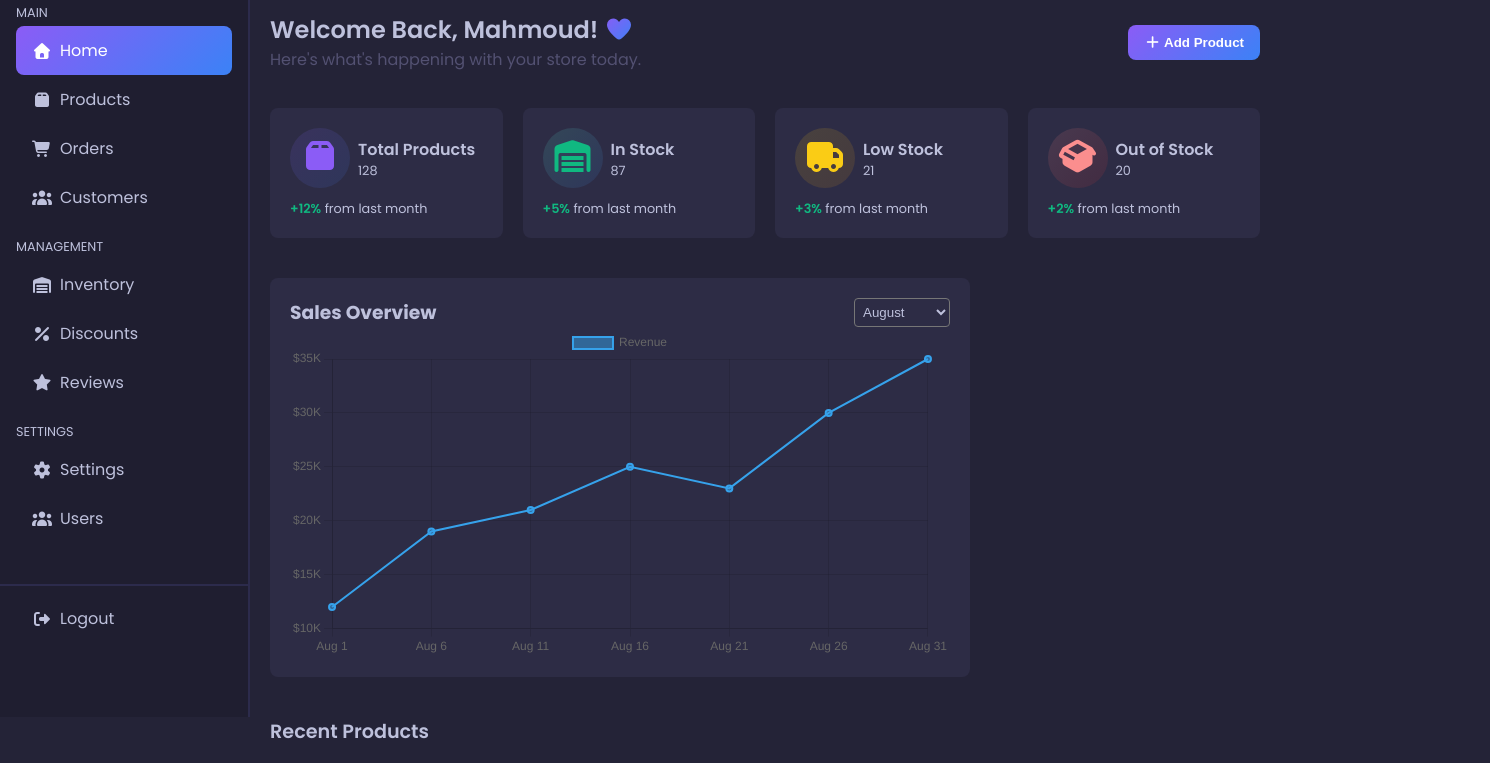
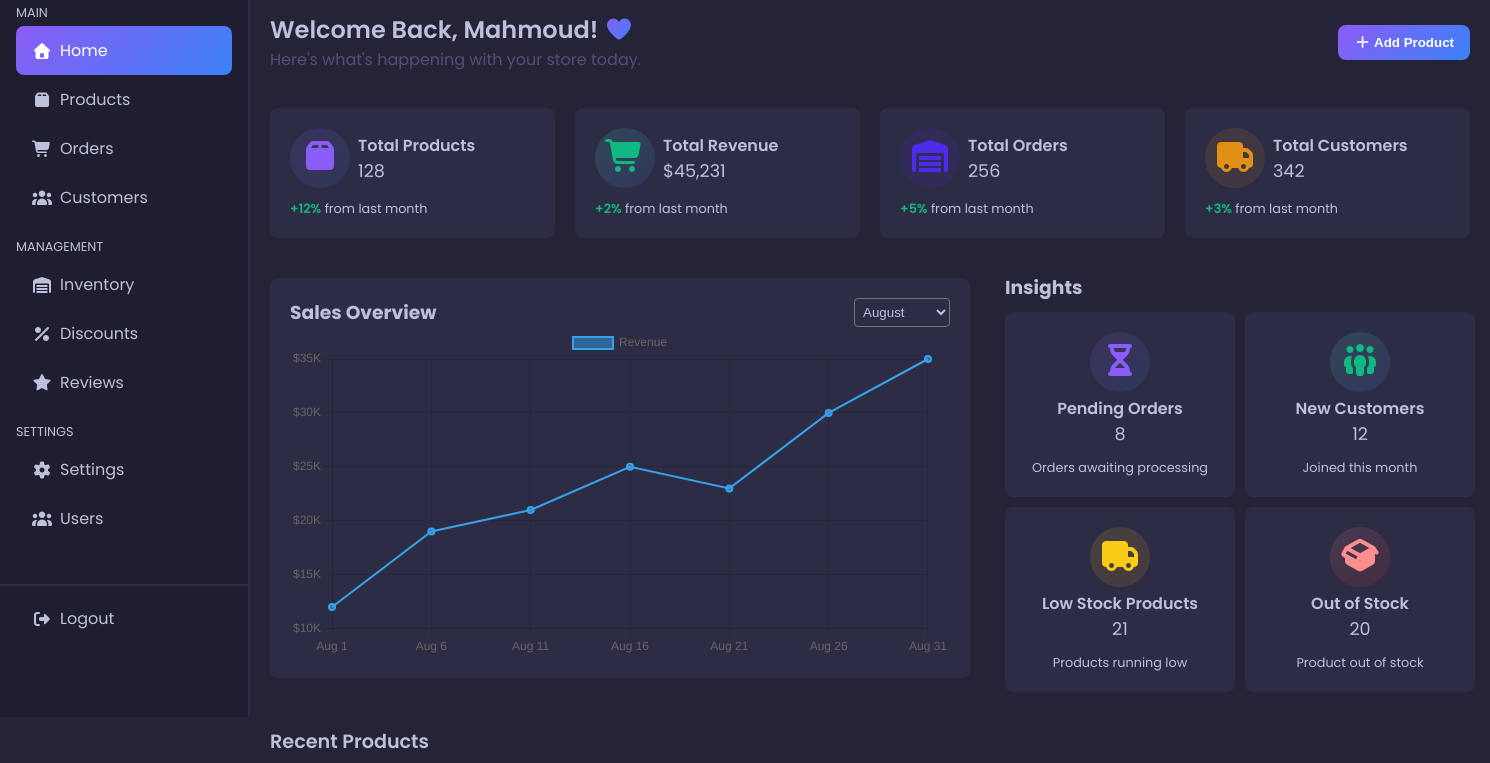
Before and after one commit to Real-mahmoud/Product-Management-Dashboard, a plain HTML site: page index.html in a window 1280 px wide. Shown: the part 83-846 px from the top of the page, 1490 px wide, since content can reach past the window. Drawn offline with nearby package versions, Linux system fonts and the light colour scheme.

Commit message:
feat: add insights for home page

```diff
--- a/css/style.css
+++ b/css/style.css
@@ -263,7 +263,7 @@ header .profile p {
     padding: 20px;
 }
 
-.statistics .statistic-card .card-title {
+.statistic-card .card-title {
     display: flex;
     align-items: center;
 }
@@ -294,14 +294,22 @@ header .profile p {
     color: #FB8E8E;
     background: linear-gradient(135deg, #fb8e8e22, #dc26261e);
 }
+.statistics .statistic-card .card-title.three i{
+    color: #4e2be8;
+    background: linear-gradient(135deg, #5e23dc22, #4523df1e);
 
+}
+.statistics .statistic-card .card-title.four i {
+    color: #e29015;
+    background: linear-gradient(135deg, #e18a1f22, #b67e1d1e);
+}
 .statistic-card .card-title div h4 {
     font-size: 1rem;
     font-weight: 600;
     color: var(--light-blue-1);
 }
 .statistic-card .card-title div p {
-    font-size: 0.8rem;
+    font-size: 1.1rem;
     color: var(--light-blue-1);
 }
 .statistic-card>p  {
@@ -314,16 +322,20 @@ header .profile p {
     font-weight: 600;
 }
 
+/* chart-insights  */
+.chart-insights {
+    display: flex;
+}
+
 /* canvas  */
 .chart {
     margin: 20px;
     padding: 20px;
     background-color: var(--elevation-2);
     border-radius: var(--radius);
-    max-width: 700px;
+    width: 700px;
     max-height: 400px;
     transition: all 0.3s ease-in-out;
-
 }
 .chart:hover {
     transform: translateY(-1px);
@@ -343,10 +355,34 @@ header .profile p {
     border-radius: 4px;
     padding: 0 4px;
 }
-canvas {
+/* insights  */
+
+.insights {
+    margin: 15px;
+}
+.insights-cards{
+    display: grid;
+    grid-template-columns: repeat(2,1fr);
+    gap: 10px;
+    margin-top: 10px;
+
 
 }
-
+.insights h3 {
+    color: var(--light-blue-1);
+}
+.insights .statistic-card {
+    width: 230px;
+    justify-content: center;
+    align-items: center;
+}
+.insights .statistic-card .card-title{
+    flex-direction: column;
+    text-align: center;
+}
+.insights .statistic-card .card-title i {
+    margin: 0 0 4px 0;
+}
 /* recent products  */
 
 .recent-products {
--- a/index.html
+++ b/index.html
@@ -118,40 +118,44 @@
                     <p><span>+12%</span> from last month</p>
                 </div>
                 <div class="statistic-card">
-                    <div  class="card-title two">
+                    <div class="card-title two">
+
+                        <i class="fa-solid fa-cart-shopping"></i>
+                        <div>
+                            <h4>Total Revenue</h4>
+                            <p>$45,231</p>
+                        </div>
+                    </div>
+                    <p><span>+2%</span> from last month</p>
+                </div>
+                  <div class="statistic-card">
+                    <div  class="card-title three">
 
                         <i class="fa-solid fa-warehouse"></i>
                         <div>
-                            <h4>In Stock</h4>
-                            <p>87</p>
+                            <h4>Total Orders</h4>
+                            <p>256</p>
                         </div>
                     </div>
                     <p><span>+5%</span> from last month</p>
                 </div>
                 <div class="statistic-card">
-                    <div class="card-title three">
+                    <div class="card-title four">
 
                         <i class="fa-solid fa-truck"></i>
                         <div>
-                            <h4>Low Stock</h4>
-                            <p>21</p>
+                            <h4>Total Customers</h4>
+                            <p>342</p>
                         </div>
                     </div>
                     <p><span>+3%</span> from last month</p>
                 </div>
-                <div class="statistic-card">
-                    <div class="card-title four">
 
-                        <i class="fa-solid fa-box-open"></i>
-                        <div>
-                            <h4>Out of Stock</h4>
-                            <p>20</p>
-                        </div>
-                    </div>
-                    <p><span>+2%</span> from last month</p>
-                </div>
             </div>
-            <div class="chart">
+
+            <section class="chart-insights">
+
+                <div class="chart">
                 <div class="chart-header">
                     <h3>Sales Overview</h3>
                     <select name="This Month" id="">
@@ -168,11 +172,63 @@
                         <option value="This month">November</option>
                         <option value="This month">December</option>
                     </select>
-
-
                 </div>
                 <canvas id="myChart"></canvas>
             </div>
+
+            <section class="insights">
+                <h3>Insights</h3>
+                <div class="insights-cards">
+
+                     <div class="statistic-card">
+                    <div  class="card-title one">
+
+                        <i class="fa-solid fa-hourglass-half"></i>
+                        <div>
+                            <h4>Pending Orders</h4>
+                            <p>8</p>
+                        </div>
+                    </div>
+                    <p>Orders awaiting processing</p>
+                </div>
+                <div class="statistic-card">
+                    <div class="card-title two">
+                        <i class="fa-solid fa-people-group"></i>
+                        <div>
+                            <h4>New Customers</h4>
+                            <p>12</p>
+                        </div>
+                    </div>
+                    <p> Joined this month</p>
+                </div>
+                <div class="statistic-card">
+                    <div class="card-title three">
+
+                        <i class="fa-solid fa-truck"></i>
+                        <div>
+                            <h4>Low Stock Products</h4>
+                            <p>21</p>
+                        </div>
+                    </div>
+                    <p>Products running low</p>
+                </div>
+                <div class="statistic-card">
+                    <div class="card-title four">
+
+                        <i class="fa-solid fa-box-open"></i>
+                        <div>
+                            <h4>Out of Stock</h4>
+                            <p>20</p>
+                        </div>
+                    </div>
+                    <p>Product out of stock</p>
+                </div>
+                </div>
+
+            </section>
+            </section>
+
+
 
             <section class="recent-products">
                 <h2>Recent Products</h2>
--- a/js/script.js
+++ b/js/script.js
@@ -1,3 +1,4 @@
+// nav link
 let navLinks= document.querySelectorAll(".nav-link");
 navLinks.forEach((link) => {
     link.addEventListener("click", function() {
@@ -8,7 +9,7 @@ navLinks.forEach((link) => {
     });
 });
 
-
+// chart
 const ctx = document.getElementById("myChart").getContext("2d");
 
 const massPopChart = new Chart(ctx, {
@@ -42,6 +43,8 @@ const massPopChart = new Chart(ctx, {
     }
 }
 });
+
+
 const products = [
     {
         id: 1,
```
